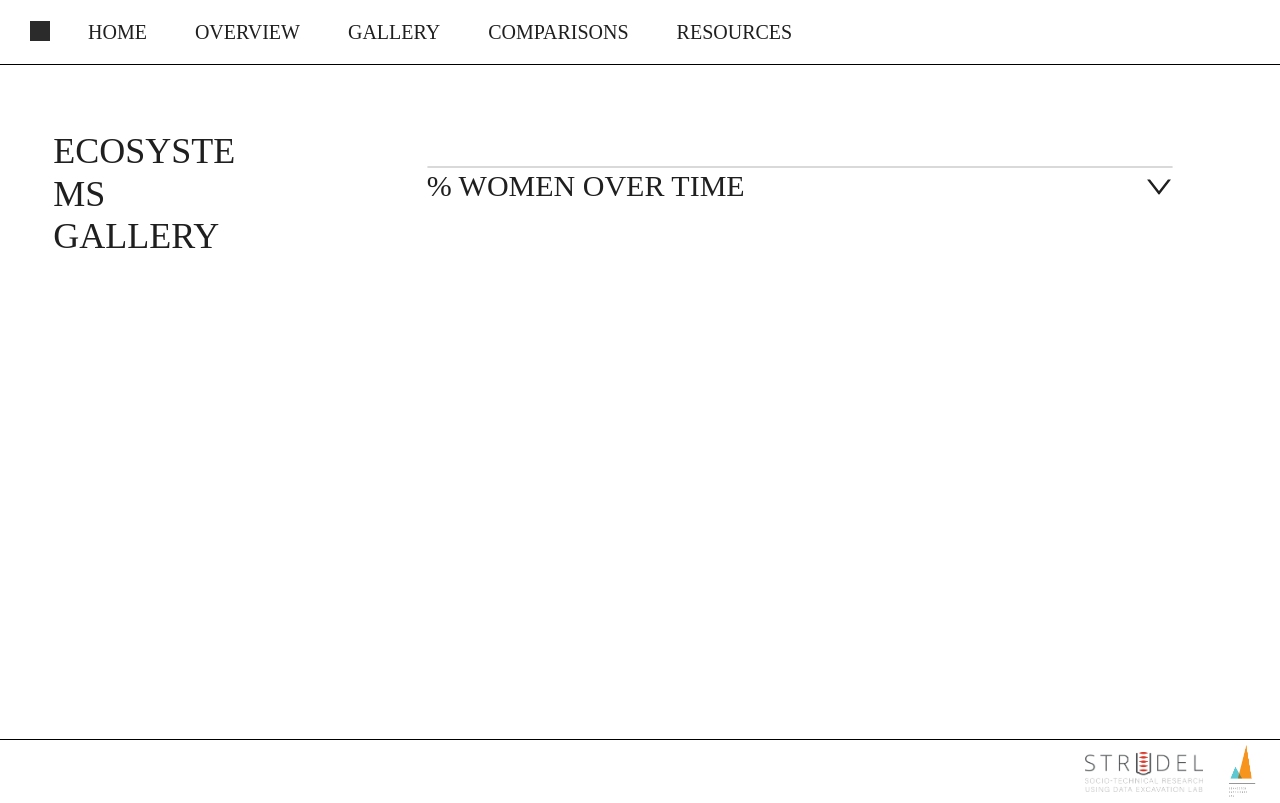
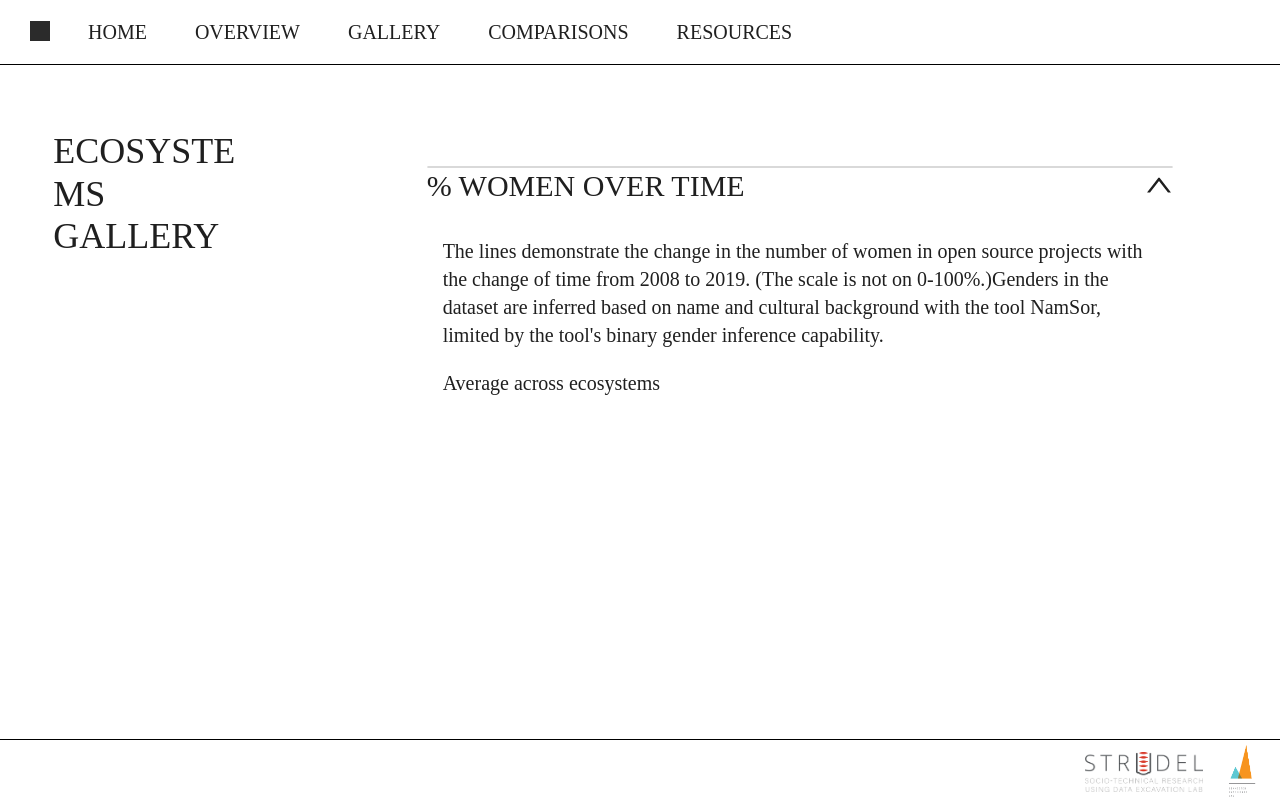
Before and after one commit to CMUSTRUDEL/oss-census, a React (Create React App) app: page /gallery in a window 1280 px wide. Built offline with nearby package versions, Linux system fonts and the light colour scheme; a web font is replaced by a local one.

Commit message:
CollapseContainer: update key string so that the first ones are still expanded at default

```diff
--- a/src/components/collapse-container/CollapseContainer.js
+++ b/src/components/collapse-container/CollapseContainer.js
@@ -51,7 +51,6 @@ function getSingleSection(
       <Collapse.Panel
         header={<Typography.Title level={3}>{section.title}</Typography.Title>}
         key={`section-${index+1}-${section.title}`}
-
       >
         <p>{section.description ?? ""}</p>
         {content}
@@ -60,12 +59,17 @@ function getSingleSection(
   )
 }
 export default function CollapseContainer({
-  sections
+  sections = []
 }) {
   return (
     <Collapse
       className="sections-container"
-      defaultActiveKey={['1']}
+      defaultActiveKey={
+        [`section-1${sections.length > 0 ?
+          ("-" + sections[0].title)
+          : ""}`
+        ]
+      }
       expandIconPosition="end"
       ghost
     >
```
